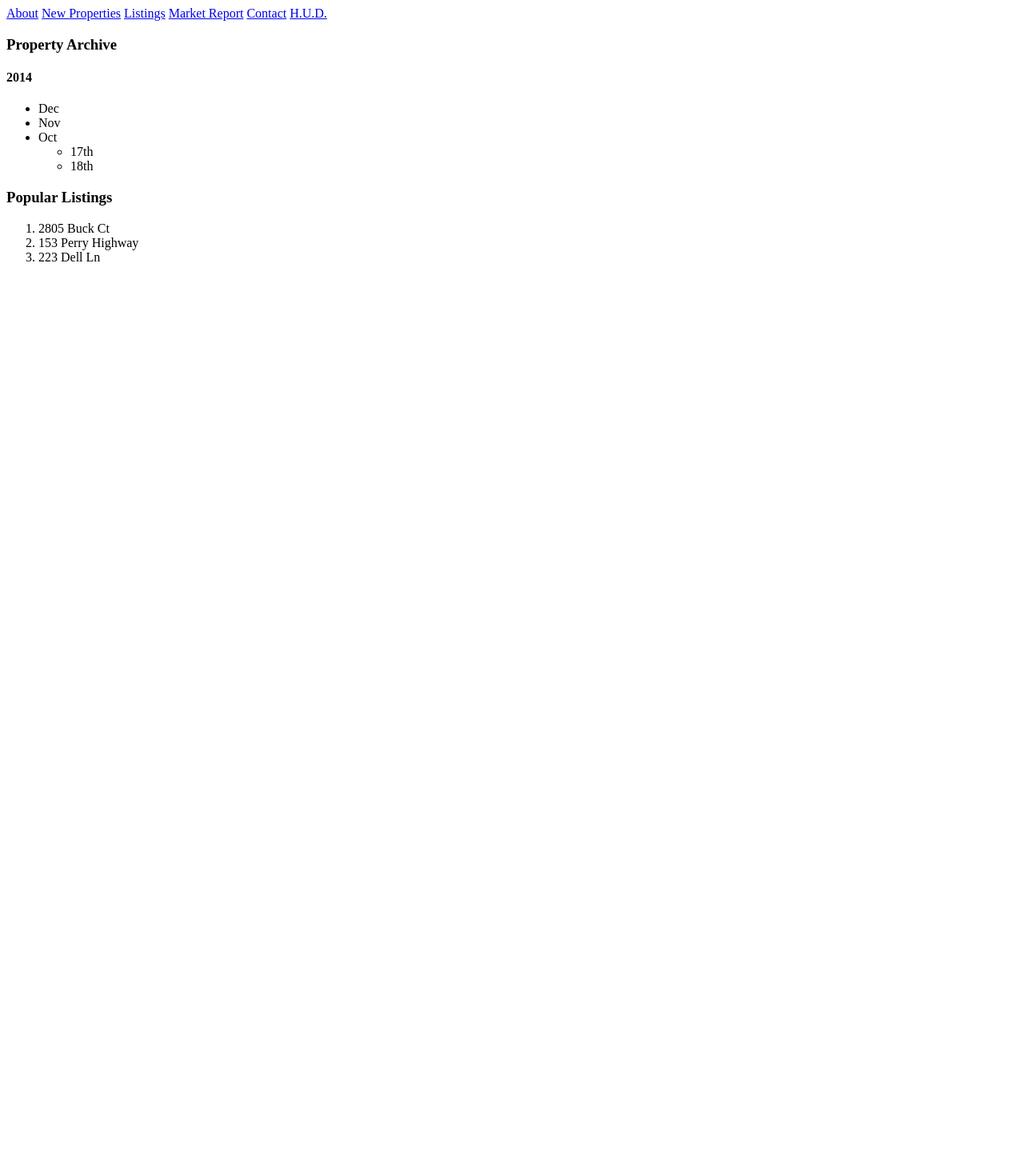
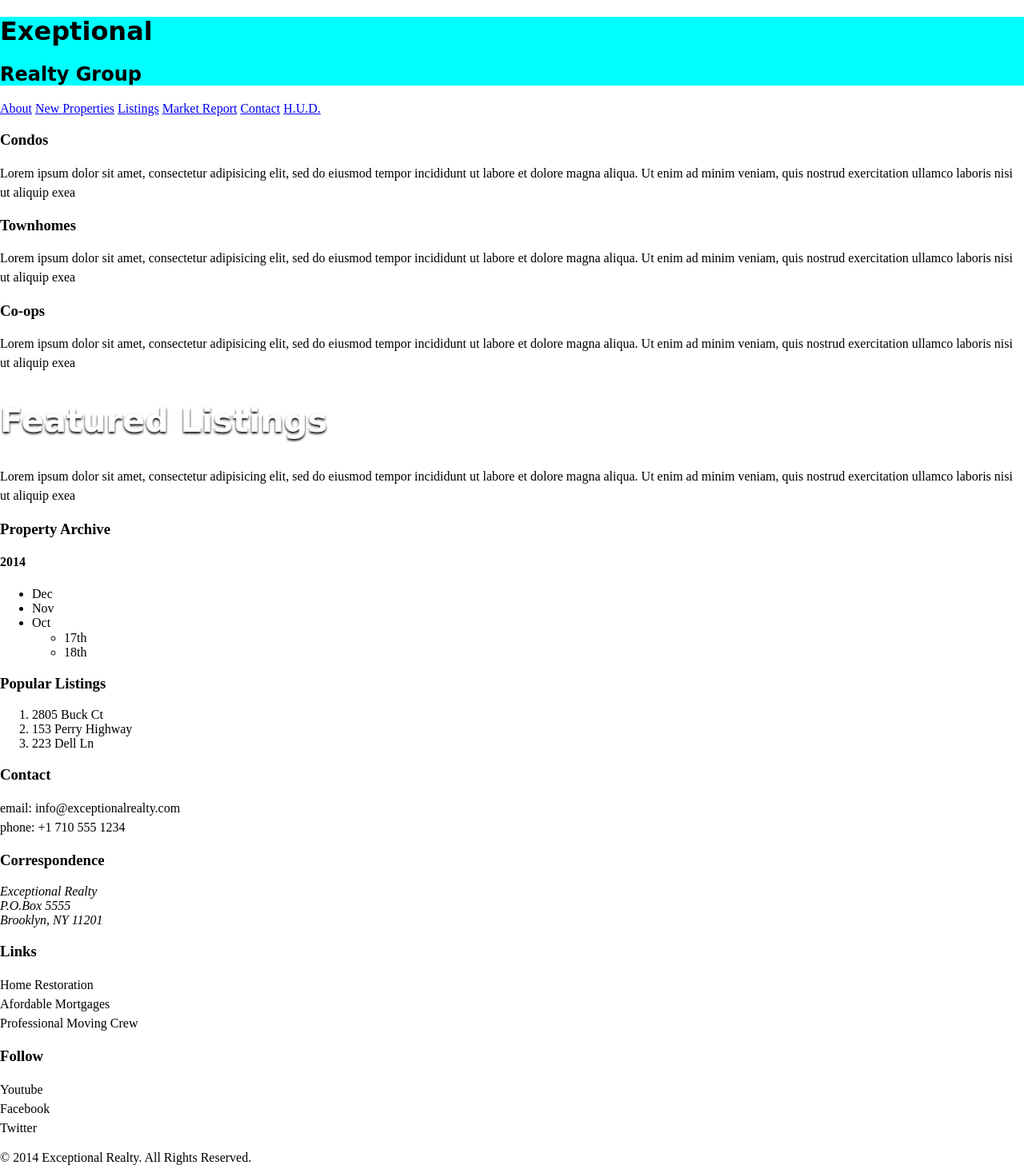
Before and after one commit to RayLinsenmayer/exeptional-realty, a plain HTML site: page real-estate-listings.html in a window 1280 px wide. Shown: the whole page at 80% size. Before the commit the page ends 800 px from the top, so only its background shows below. Drawn offline with nearby package versions, Linux system fonts and the light colour scheme; a web font is replaced by a local one.

Commit message:
add css style to all pages

```diff
--- /dev/null
+++ b/css/style.css
@@ -0,0 +1,67 @@
+@import url('https://fonts.googleapis.com/css?family=Elsie+Swash+Caps');
+@import url('https://fonts.googleapis.com/css?family=Clicker+Script');
+
+/*This is a comment */
+
+/* CSS Syntax
+
+selector {
+	property: value;
+	property: value;
+}
+
+*/
+
+/*Type Selector*/
+
+p { /* select all <p> */
+	font-size: 1em; /*16px, ?pt, 100%, 1em */
+	line-height: 1.5em;
+}
+
+figcaption {
+	/*font-weight: normal;
+	font-size: .75em;
+	line-height: 1.5em;
+	font-family: Georgia, "New Times Roman", serif;*/
+	font: normal 0.75em/1.5em 'Elsie Swash Caps', cursive;
+	color: 777;
+	text-align: right;
+}
+
+/* Class selector (applied to as many elements as you like) */
+
+.milk-text {/*select elements with class="milk-text"*/
+font: bold 2.6em 'Elsie Swash Caps', cursive;
+color: white;
+text-shadow: 0 2px 3px #000;
+}
+
+/* ID selector (apply to one unique element per page)*/
+#logo {/* select elements with id="logo"*/
+background: aqua;
+}
+
+/*Decendent selector */
+#logo h1 {/* selects <h1> if inside id="logo"*/
+font-family: "Clicker Script", cursive;
+}
+
+#logo h2 {
+	font-family: "Elsie Swash Caps", cursive;
+}
+
+/*Pseudo Selector */
+#details a:link, #details a:visited {
+	color: black;
+	text-decoration: none;
+}
+
+#details a:hover {
+	color: black;
+	text-decoration: underline;
+}
+
+#details a:active {
+	color: red;
+}
--- a/real-estate-listings.html
+++ b/real-estate-listings.html
@@ -3,12 +3,52 @@
 <head>
 <meta charset="UTF-8">
 	<title>Exeptional Realty Group - Luxury Homes - Listings</title>
+	<link rel="stylesheet" href="https://cdnjs.cloudflare.com/ajax/libs/normalize/5.0.0/normalize.min.css">
+	<link rel="stylesheet" href="css/style.css">
+	<script src="https://cdnjs.cloudflare.com/ajax/libs/modernizr/2.8.3/modernizr.min.js"></script>
 </head>
 <body>
 
-<!--links-->
-<a href="index.html">About</a> <a href="new-properties.html">New Properties</a> <a href="real-estate-listings.html">Listings</a> <a href="market-report.html">Market Report</a> <a href="contact.html">Contact</a> <a href="http://hud.gov" target="_blank">H.U.D.</a>
+<header>
+		<div id="logo">
+			<h1> Exeptional </h1>
+			<h2>Realty Group</h2>
+		</div>
+		<nav>
+			<a href="index.html">About</a> <a href="new-properties.html">New Properties</a> <a href="real-estate-listings.html">Listings</a> <a href="market-report.html">Market Report</a> <a href="contact.html">Contact</a> <a href="http://hud.gov" target="_blank">H.U.D.</a>
+		</nav>
+	</header>
 
+<section id="condos">
+<h3>Condos</h3>
+<p>Lorem ipsum dolor sit amet, consectetur adipisicing elit, sed do eiusmod
+tempor incididunt ut labore et dolore magna aliqua. Ut enim ad minim veniam,
+quis nostrud exercitation ullamco laboris nisi ut aliquip exea</p>
+</section>
+
+<section id="townhomes">
+<h3>Townhomes</h3>
+<p>Lorem ipsum dolor sit amet, consectetur adipisicing elit, sed do eiusmod
+tempor incididunt ut labore et dolore magna aliqua. Ut enim ad minim veniam,
+quis nostrud exercitation ullamco laboris nisi ut aliquip exea</p>
+</section>
+
+<section id="co-ops">
+<h3>Co-ops</h3>
+<p>Lorem ipsum dolor sit amet, consectetur adipisicing elit, sed do eiusmod
+tempor incididunt ut labore et dolore magna aliqua. Ut enim ad minim veniam,
+quis nostrud exercitation ullamco laboris nisi ut aliquip exea</p>
+</section>
+
+<h2 class="milk-text">Featured Listings</h2>
+
+<section>
+<p>Lorem ipsum dolor sit amet, consectetur adipisicing elit, sed do eiusmod
+tempor incididunt ut labore et dolore magna aliqua. Ut enim ad minim veniam,
+quis nostrud exercitation ullamco laboris nisi ut aliquip exea</p>
+</section>
+
+<section id= "property archives">
 <h3>Property Archive</h3>
 <h4>2014</h4>
 
@@ -23,14 +63,55 @@
 	</ul>
 	</li>
 </ul>
+</section>
 
 <!--ordered list-->
+<section id="popular listings">
 <h3>Popular Listings</h3>
 <ol>
 	<li>2805 Buck Ct</li>
 	<li>153 Perry Highway</li>
 	<li>223 Dell Ln</li>
 </ol>
+</section>
+
+  <section id="details">
+      <div>
+        <h3>Contact</h3>
+        <p>
+          email: <a href="mailto:info@exceptionalrealty.com">info@exceptionalrealty.com</a><br>
+          phone: +1 710 555 1234
+        </p>
+        <h3>Correspondence</h3>
+        <address>
+          Exceptional Realty<br>
+          P.O.Box 5555<br>
+          Brooklyn, NY 11201
+        </address>
+      </div>
+
+      <div id="links">
+        <h3>Links</h3>
+        <p>
+          <a href="#" target="_blank">Home Restoration</a><br>
+          <a href="#" target="_blank">Afordable Mortgages</a><br>
+          <a href="#" target="_blank">Professional Moving Crew</a>
+        </p>
+      </div>
+
+      <div>
+        <h3>Follow</h3>
+        <p>
+          <a href="#" target="_blank">Youtube</a><br>
+          <a href="#" target="_blank">Facebook</a><br>
+          <a href="#" target="_blank">Twitter</a>
+        </p>
+      </div>
+    </section>
+
+    <footer>
+      &copy; 2014 Exceptional Realty. All Rights Reserved.
+    </footer>
 
 
 </body>
```
Also changed, not shown: contact.html (+3 -0 lines), index.html (+24 -16 lines), market-report.html (+3 -0 lines), new-properties.html (+3 -0 lines).
